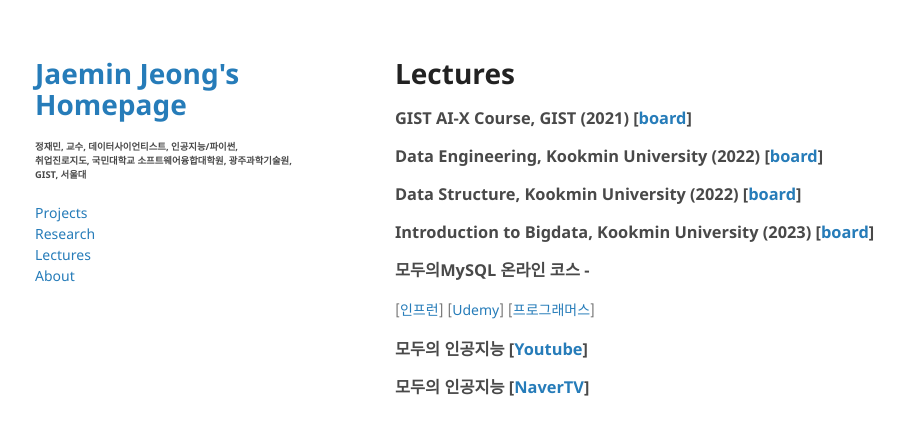
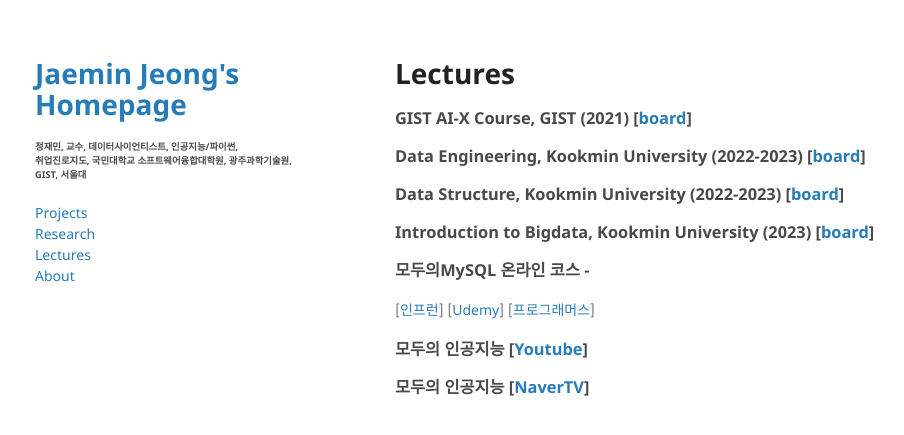
Before and after one commit to jaeminjjung/jaeminjjung.github.io, a Jekyll site: the page built from lecture.md, in a window 1280 px wide. Shown: the top 435 px of the page, without its empty margins (175-1079 px from the left). Built offline with Jekyll 4.4.1, drawn with Linux system fonts in a browser that asks for light colours; our own code applies the rules of GitHub Pages for plain Markdown files.

Commit message:
Update lecture.md

```diff
--- a/lecture.md
+++ b/lecture.md
@@ -2,8 +2,8 @@
 # Lectures
 
 ### GIST AI-X Course, GIST (2021) [<a href="https://github.com/dscoool/gist-aix">board</a>]
-### Data Engineering, Kookmin University (2022) [<a href="https://ecampus.kookmin.ac.kr/course/view.php?id=48724">board</a>]
-### Data Structure, Kookmin University (2022) [<a href="https://ecampus.kookmin.ac.kr/course/view.php?id=48724">board</a>]
+### Data Engineering, Kookmin University (2022-2023) [<a href="https://ecampus.kookmin.ac.kr/course/view.php?id=48724">board</a>]
+### Data Structure, Kookmin University (2022-2023) [<a href="https://ecampus.kookmin.ac.kr/course/view.php?id=48724">board</a>]
 ### Introduction to Bigdata, Kookmin University (2023) [<a href="https://ecampus.kookmin.ac.kr/course/view.php?id=48724">board</a>]
 ### 모두의MySQL 온라인 코스 -
 [<a href="https://inf.run/uuqBi">인프런</a>]
```
